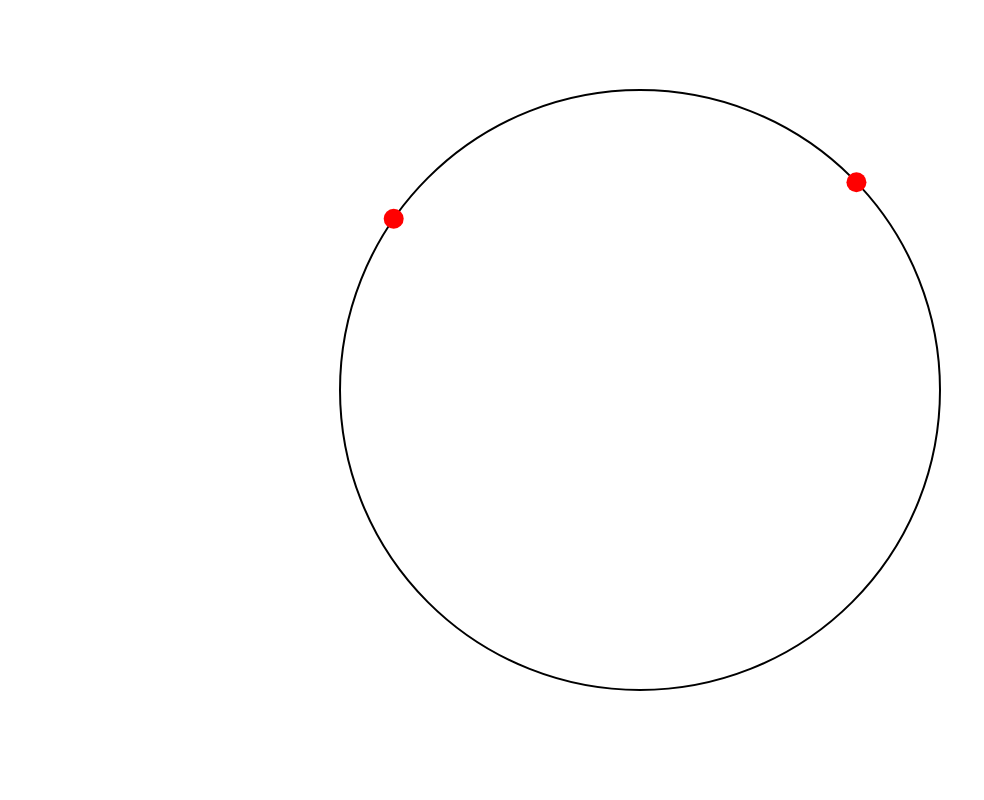
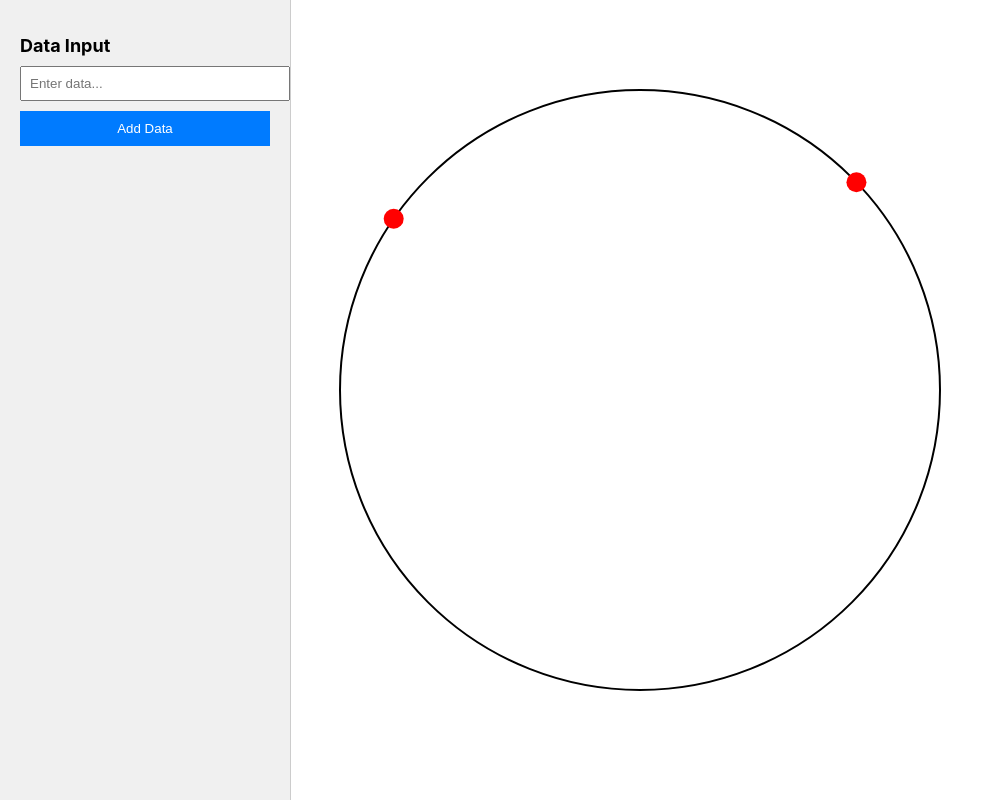
Before and after one commit to jeffstjean/CS4459B-Consistent-Hashing, a React (Create React App) app in the folder frontend/: page / in a window 1280 px wide. Shown: the whole page, without its empty margins (0-984 px from the left). Built offline with nearby package versions, Linux system fonts and the light colour scheme.

Commit message:
merge with main

```diff
--- a/frontend/src/App.js
+++ b/frontend/src/App.js
@@ -4,7 +4,7 @@ import SmallCircle from './Components/SmallCircle';
 //import AddNodeForm from './Components/AddNodeForm';
 import ServerDetails from './Components/ServerDetails';
 import './App.css';
-import SidePane from './components/SidePane';
+import SidePane from './Components/SidePane';
 
 function App() {
     const [servers, setServers] = useState(
@@ -57,6 +57,7 @@ function App() {
 
     return (
       <div className="app-container">
+        <SidePane />
           <svg width={svgSize} height={svgSize} className="svg-container">
               <MainCircle cx={cx} cy={cy} radius={radius} />
               {servers.map(server => (
```
